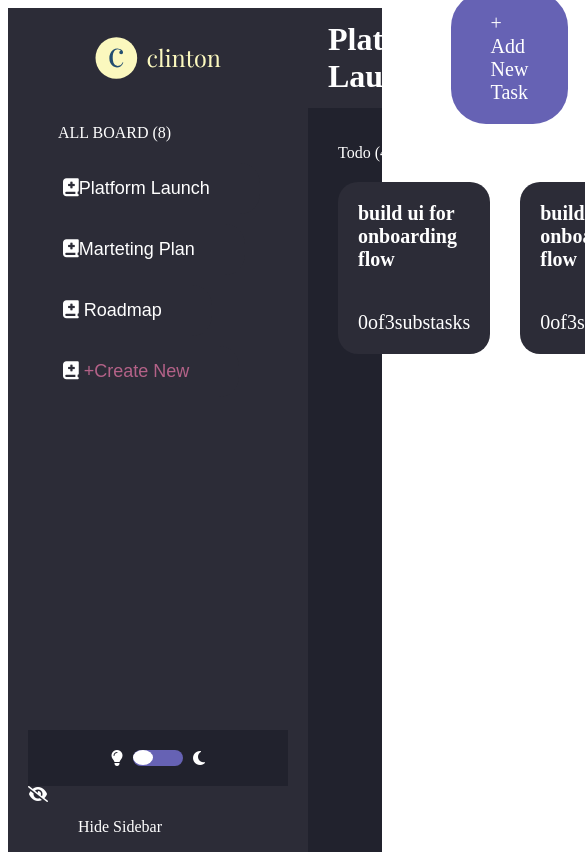
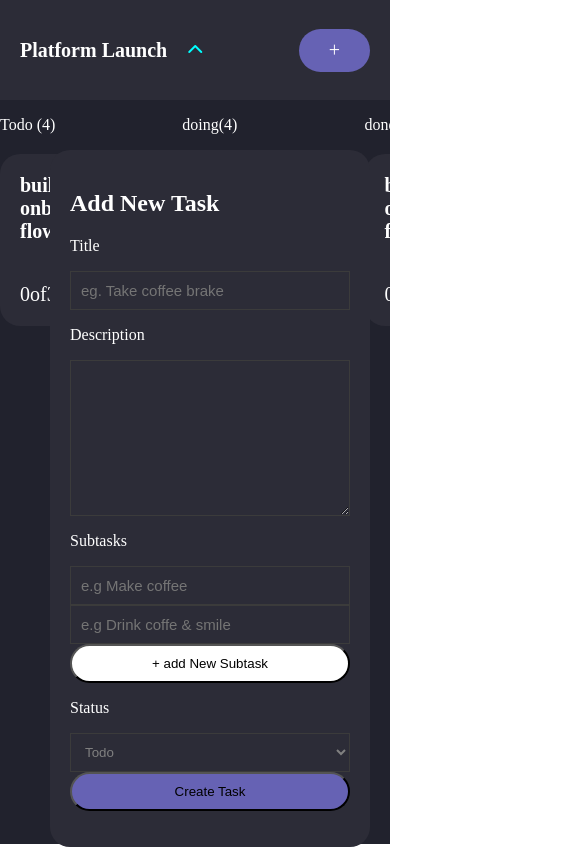
Before and after one commit to okpere/drag, a plain HTML site: page index.html in a window 390 px wide. Shown: the top 860 px of the page, 585 px wide, since content can reach past the window. Drawn offline with Linux system fonts and the light colour scheme.

Commit message:
more changes

```diff
--- a/index.html
+++ b/index.html
@@ -45,7 +45,7 @@
       <h1>Platform Launch</h1>
       <i class="fa-solid fa-chevron-up we"></i>
       </div>
-      <a class="add-task">+ Add New Task</a>
+      <a class="add-task">+<span class="add_add">Add New Task</span></a>
     </header>
     <main>
       <div class="task">
--- a/style.css
+++ b/style.css
@@ -1,14 +1,16 @@
-* {
-}
+
 body {
+  margin: 0;
+  padding: 0;
   color: white;
   display: grid;
-  height: 100vh;
+  width: 100%;
   grid-template-areas:
     "nav header header"
     "nav main main";
   grid-template-columns: 1fr 3fr 3fr;
   grid-template-rows: 100px 1fr;
+  z-index: 1;
 }
 body.active {
   grid-template-areas:
@@ -24,6 +26,9 @@ header {
   align-items: center;
   background-color: rgb(44, 44, 55);
 }
+h1{
+  font-size: 25px;
+}
 header .place{
     display: flex;
     align-items: center;
@@ -35,7 +40,7 @@ header .we{
 }
 header a {
   border: none;
-  padding: 20px 40px;
+  padding: 15px 40px;
   font-size: 20px;
   color: white;
   border-radius: 35px;
@@ -49,10 +54,6 @@ nav {
   justify-content: space-between;
   flex-direction: column;
   align-items: center;
-}
-
-nav.active {
-  display: none;
 }
 nav p {
   margin-left: 50;
@@ -108,6 +109,7 @@ main {
   z-index: 1;
   margin-left: 30px;
   margin-top: 20px;
+  overflow: scroll;
 }
 .task ol {
   list-style-type: none;
@@ -127,8 +129,8 @@ main {
   border-radius: 20px;
   width: 500px;
   position: fixed;
-  top: 300;
-  left: 1000;
+  top: 170;
+  left: 600;
   z-index: 2;
 }
 .model input {
@@ -162,5 +164,67 @@ main {
 .sn {
   background-color: rgb(102, 98, 180);
 }
-@media only screen and (min-width: 768px) {
+@media only screen and ((min-width: 768px) and (max-width: 867px)) {
+  body{
+    grid-template-areas:
+    "header header header"
+    "main main main";
+  }
+  nav{
+    display: none;
+  }
+  header .we{
+    display: block;
+  }
+  .add-task > span {
+    display:none;
+  }
+  header a {
+    padding: 10px 30px;
+  }
+  h1{
+    padding: 0;
+    margin: 0;
+  }
+  .model{
+    left:300;
+    width: 300px;
+  }
+
+
 }
+@media only screen and ((min-width: 300px) and (max-width: 767px)) {
+  body{
+    grid-template-areas:
+    "header header header"
+    "main main main";
+  }
+  header .we{
+    display: block;
+  }
+  nav{
+    display: none;
+  }
+  .add-task > span {
+    display:none;
+  }
+  header a {
+    padding: 10px 30px;
+  }
+  h1{
+    padding: 0;
+    margin: 0;
+    font-size: 20px;
+  }
+  .model{
+    left:50;
+    top: 150;
+    right: 0;
+    width: 280px;
+  }
+  .task{
+    width: 100%;
+    margin: 0;
+    overflow: scroll;
+  }
+}
```
